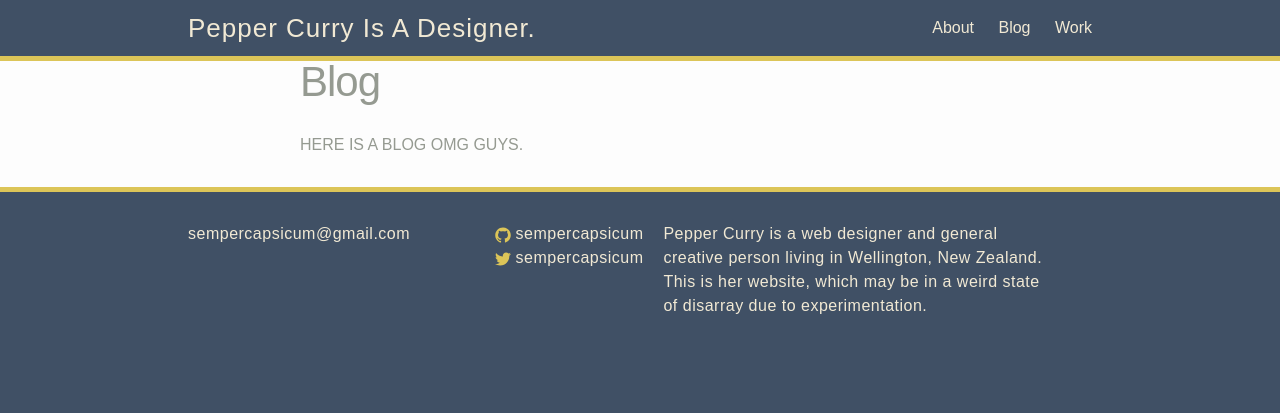
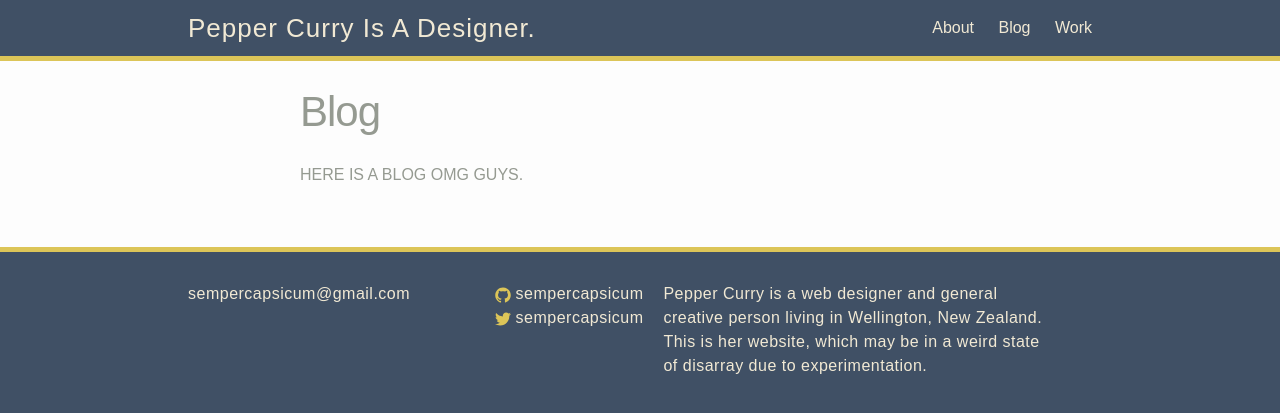
Before and after one commit to sempercapsicum/sempercapsicum.github.io, a Jekyll site: the page built from blog.md, in a window 1280 px wide. Shown: the top 413 px of the page. Built offline with Jekyll 4.4.1, drawn with Linux system fonts in a browser that asks for light colours; nearby versions of some CDN libraries.

Commit message:
added post padding

```diff
--- a/_sass/_layout.scss
+++ b/_sass/_layout.scss
@@ -187,6 +187,10 @@ img.background-image {
  * Page content
  */
 
+ .post {
+    padding: 30px 0;
+ }
+
 .page-heading {
     font-size: 20px;
 }
```
